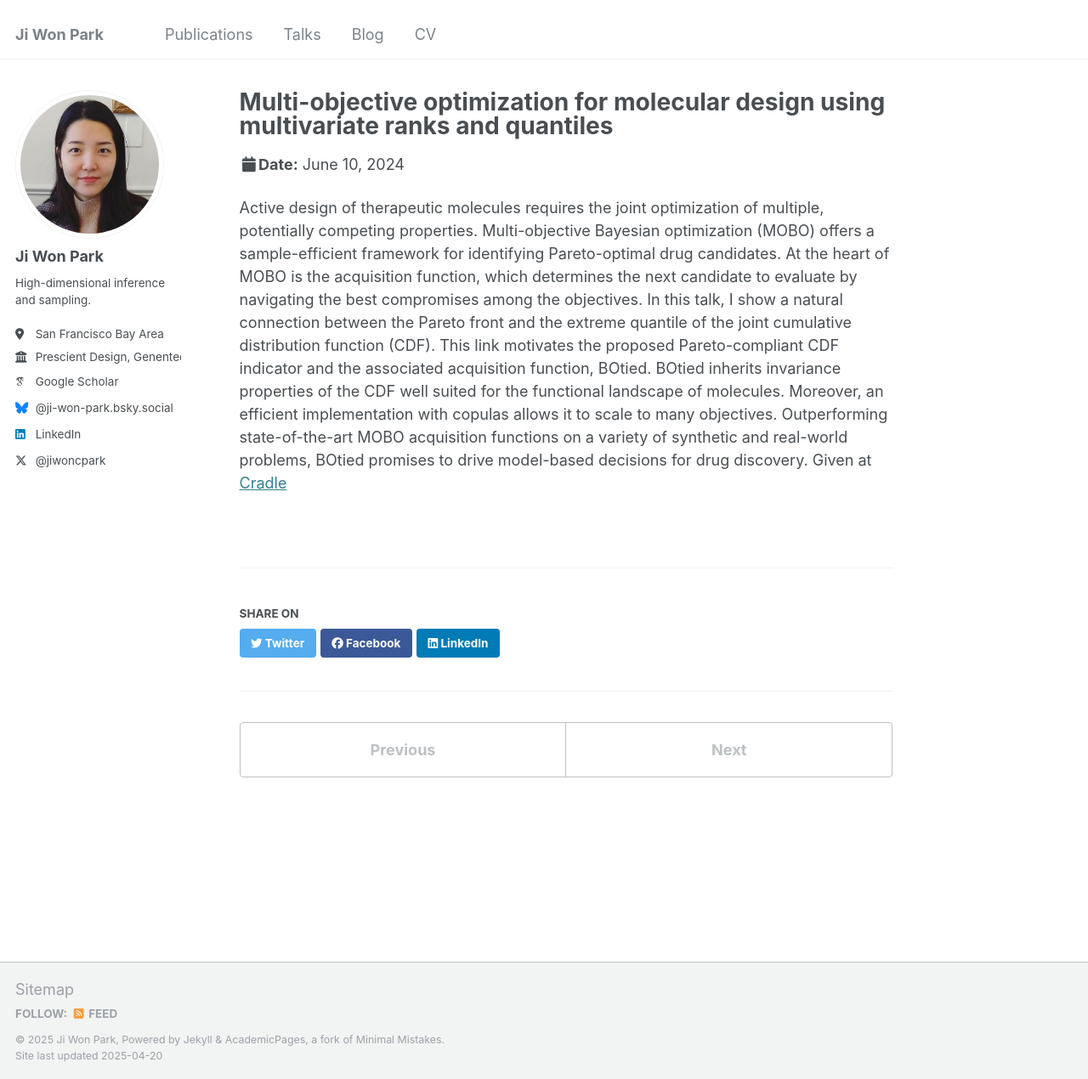
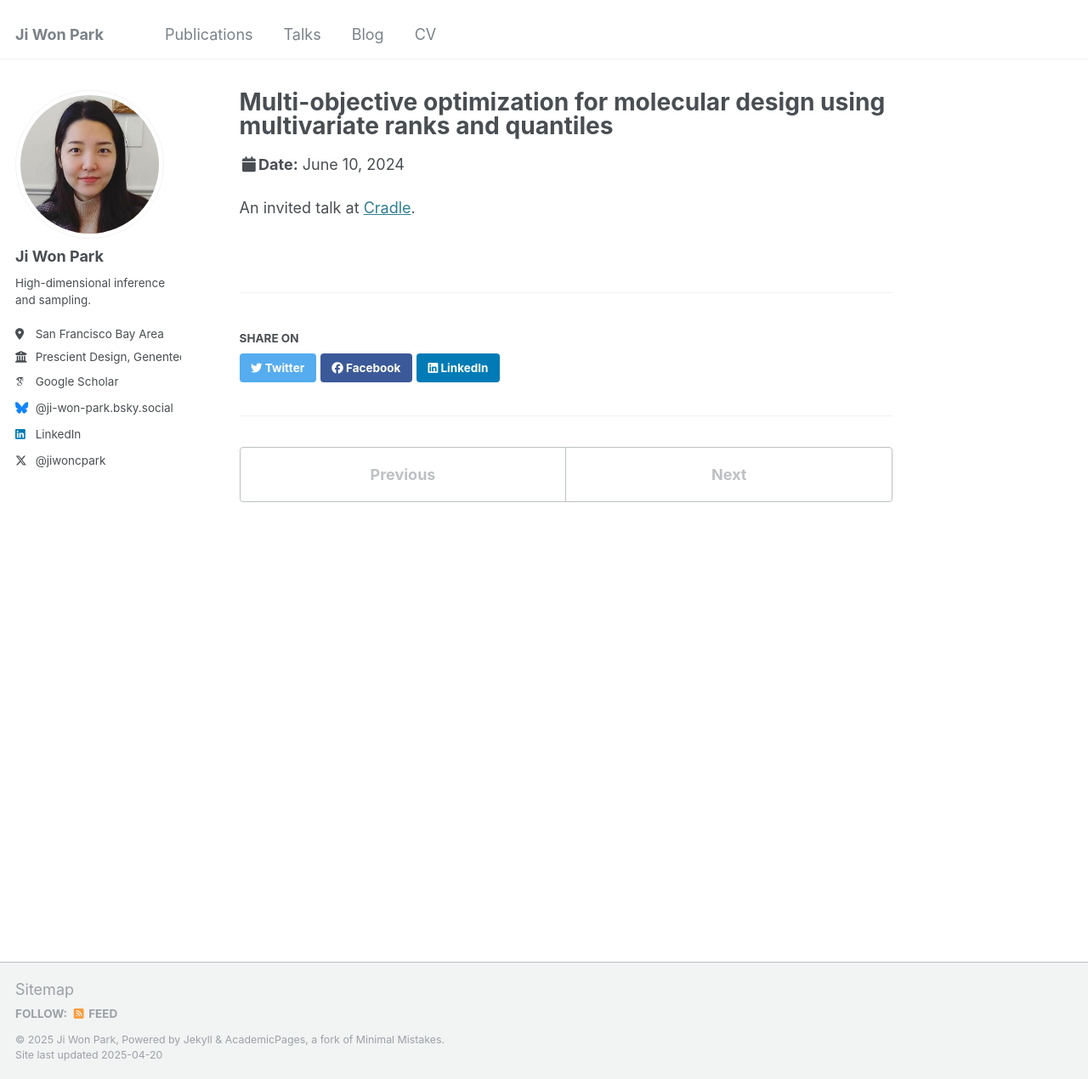
Before and after one commit to jiwoncpark/jiwoncpark.github.io, a Jekyll site: the page built from _talks/2024-06-10-cradle.md, in a window 1280 px wide and 1270 px high. Shown: the whole window at 85% size. Built offline with Jekyll 4.4.1, drawn with Linux system fonts in a browser that asks for light colours; some web fonts are replaced.

Commit message:
Fix typos

```diff
--- a/_talks/2024-06-10-cradle.md
+++ b/_talks/2024-06-10-cradle.md
@@ -8,4 +8,4 @@ date: 2024-06-10
 location: "Zurich, Switzerland"
 ---
 
-Active design of therapeutic molecules requires the joint optimization of multiple, potentially competing properties. Multi-objective Bayesian optimization (MOBO) offers a sample-efficient framework for identifying Pareto-optimal drug candidates. At the heart of MOBO is the acquisition function, which determines the next candidate to evaluate by navigating the best compromises among the objectives. In this talk, I show a natural connection between the Pareto front and the extreme quantile of the joint cumulative distribution function (CDF). This link motivates the proposed Pareto-compliant CDF indicator and the associated acquisition function, BOtied. BOtied inherits invariance properties of the CDF well suited for the functional landscape of molecules. Moreover, an efficient implementation with copulas allows it to scale to many objectives. Outperforming state-of-the-art MOBO acquisition functions on a variety of synthetic and real-world problems, BOtied promises to drive model-based decisions for drug discovery. Given at [Cradle](https://www.cradle.bio/)
+An invited talk at [Cradle](https://www.cradle.bio/).
```
Also changed, not shown: _talks/2024-03-04-epfl.md (+1 -1 lines), _talks/2024-10-16-cmg-ai-summit.md (+1 -1 lines).
